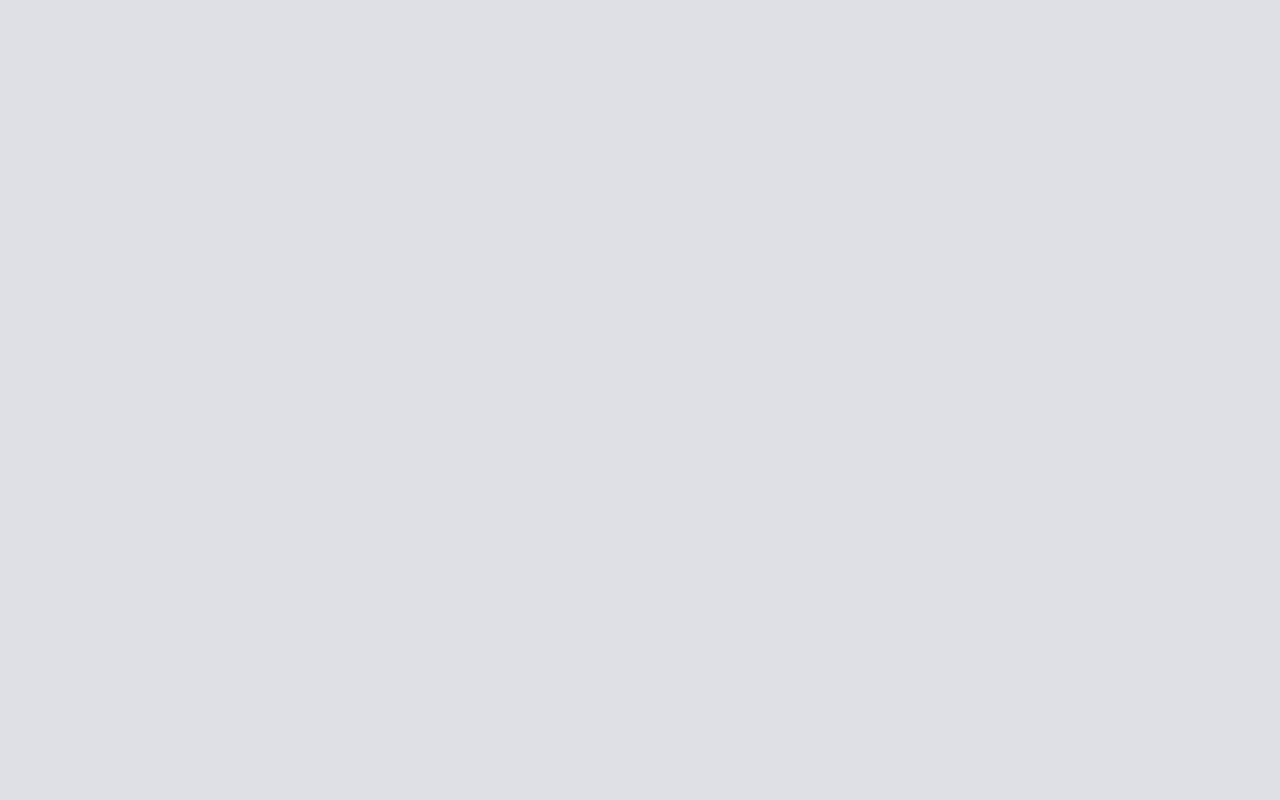
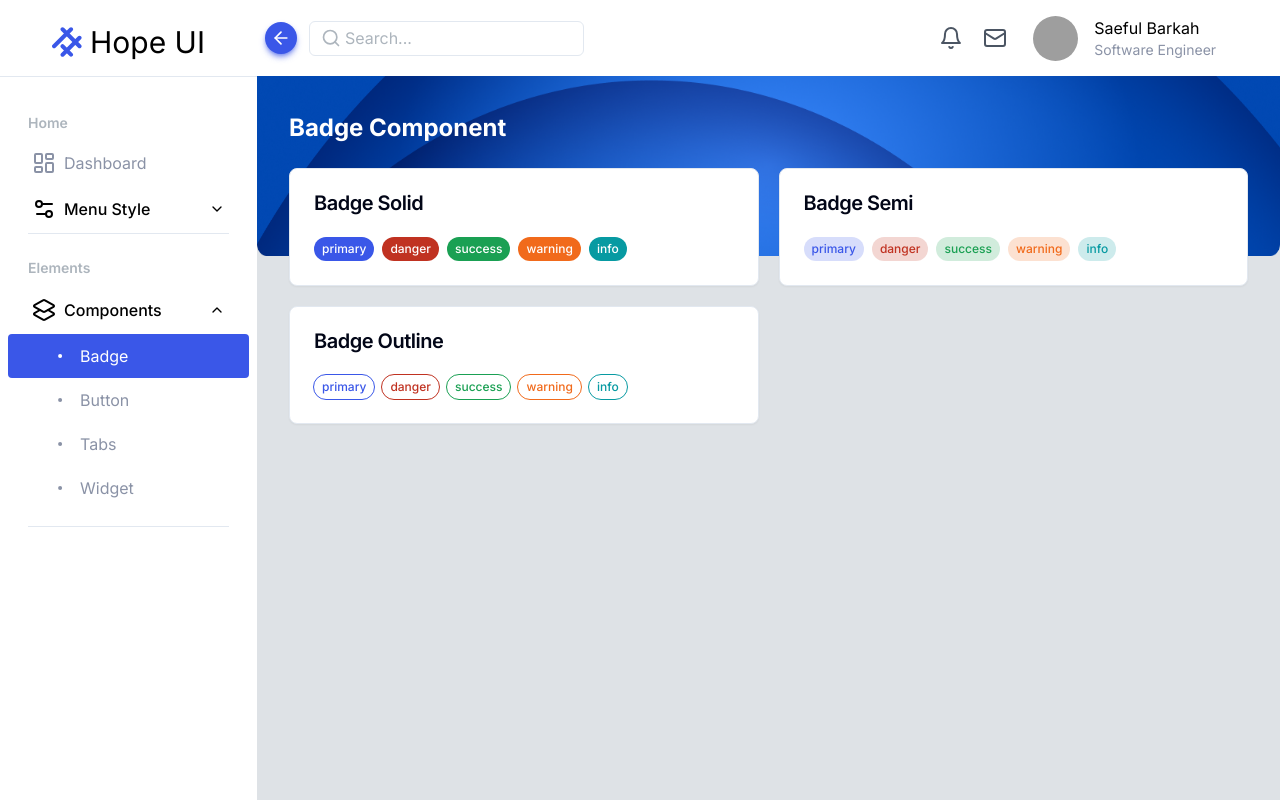
Before and after one commit to saefulbarkah/hope-ui-next, a Next.js app in the folder web/: page /ui/components/badge in a window 1280 px wide. Before the commit this address had no page. Built offline with nearby package versions, Linux system fonts and the light colour scheme; grey boxes are pictures that could not be loaded.

Commit message:
feat(badge): add component badge

```diff
--- /dev/null
+++ b/web/src/app/ui/components/badge/page.tsx
@@ -0,0 +1,15 @@
+import HeaderPage from "@/components/header/header-page";
+import { MainContent } from "@/components/layout";
+import { FeatureBadge } from "@/features/components";
+import React from "react";
+
+export default function page() {
+  return (
+    <>
+      <HeaderPage title="Badge Component" />
+      <MainContent>
+        <FeatureBadge />
+      </MainContent>
+    </>
+  );
+}
--- a/web/src/components/sidebar/sidebar.tsx
+++ b/web/src/components/sidebar/sidebar.tsx
@@ -15,77 +15,7 @@ import {
 import { cn } from "@/lib/utils";
 import { useLayoutStore } from "@/store/layout";
 import { AnimatePresence, Variants, motion } from "framer-motion";
-
-type menu = {
-  pageTitle: string;
-  items: {
-    label: string;
-    icon: React.ReactNode;
-    url: LinkProps["href"] | null;
-    as?: string;
-    prefix?: string;
-    child?: {
-      label: string;
-      icon?: React.ReactNode;
-      url: string | URL;
-    }[];
-  }[];
-};
-
-const menus: menu[] = [
-  {
-    pageTitle: "Home",
-    items: [
-      {
-        label: "Dashboard",
-        icon: <LayoutDashboard />,
-        url: "/ui/dashboard",
-      },
-      {
-        label: "Menu Style",
-        icon: <Settings2 />,
-        url: null,
-        as: "menu-style",
-        child: [
-          {
-            label: "Example style 1",
-            url: "/#example-1",
-          },
-          {
-            label: "Example style 2",
-            url: "/#example-2",
-          },
-        ],
-      },
-    ],
-  },
-  {
-    pageTitle: "Elements",
-    items: [
-      {
-        label: "Components",
-        icon: <Layers2 />,
-        url: null,
-        as: "example",
-        prefix: "/ui/components",
-        child: [
-          {
-            label: "Button",
-            url: "/button",
-          },
-          {
-            label: "Tabs",
-            url: "/tabs",
-          },
-          {
-            label: "Widget",
-            url: "/widget",
-          },
-        ],
-      },
-    ],
-  },
-];
+import { routeMenus } from "@/config/route";
 
 export const Sidebar = () => {
   const { sidebarOpen, toggleSidebar } = useLayoutStore((state) => state);
@@ -102,7 +32,7 @@ export const Sidebar = () => {
   };
 
   useEffect(() => {
-    menus.flatMap((menu) =>
+    routeMenus.flatMap((menu) =>
       menu.items
         .filter((item) => (item.child ? item.child : undefined))
         .flatMap((item) =>
@@ -140,7 +70,7 @@ export const Sidebar = () => {
             </div>
             <Separator />
             <div className="mt-5 px-2">
-              {menus.map((menu, menuIndex) => (
+              {routeMenus.map((menu, menuIndex) => (
                 <div key={menuIndex} className="mt-2">
                   <MenuTitle>{menu.pageTitle}</MenuTitle>
                   <Accordion
--- /dev/null
+++ b/web/src/components/ui/badge.tsx
@@ -0,0 +1,30 @@
+"use client";
+
+import { VariantProps, cva } from "class-variance-authority";
+import React from "react";
+import { theme } from "../../theme/index";
+import { cn } from "@/lib/utils";
+
+const badgeVariants = cva(
+  "rounded-full select-none px-2 py-1 text-xs font-medium",
+  {
+    variants: {
+      variant: {
+        ...theme.colors,
+      },
+    },
+    defaultVariants: {
+      variant: "primary",
+    },
+  },
+);
+
+interface badge
+  extends React.HTMLAttributes<HTMLDivElement>,
+    VariantProps<typeof badgeVariants> {}
+
+export const Badge = ({ className, variant, children, ...props }: badge) => {
+  return (
+    <div className={cn(badgeVariants({ variant, className }))}>{children}</div>
+  );
+};
--- /dev/null
+++ b/web/src/config/route.tsx
@@ -0,0 +1,77 @@
+import { Layers2, LayoutDashboard, Settings2 } from "lucide-react";
+import { LinkProps } from "next/link";
+
+type menu = {
+  pageTitle: string;
+  items: {
+    label: string;
+    icon: React.ReactNode;
+    url: LinkProps["href"] | null;
+    as?: string;
+    prefix?: string;
+    child?: {
+      label: string;
+      icon?: React.ReactNode;
+      url: string | URL;
+    }[];
+  }[];
+};
+
+export const routeMenus: menu[] = [
+  {
+    pageTitle: "Home",
+    items: [
+      {
+        label: "Dashboard",
+        icon: <LayoutDashboard />,
+        url: "/ui/dashboard",
+      },
+      {
+        label: "Menu Style",
+        icon: <Settings2 />,
+        url: null,
+        as: "menu-style",
+        child: [
+          {
+            label: "Example style 1",
+            url: "/#example-1",
+          },
+          {
+            label: "Example style 2",
+            url: "/#example-2",
+          },
+        ],
+      },
+    ],
+  },
+  {
+    pageTitle: "Elements",
+    items: [
+      {
+        label: "Components",
+        icon: <Layers2 />,
+        url: null,
+        as: "example",
+        prefix: "/ui/components",
+        child: [
+          {
+            label: "Badge",
+            url: "/badge",
+          },
+          {
+            label: "Button",
+            url: "/button",
+          },
+          {
+            label: "Tabs",
+            url: "/tabs",
+          },
+          {
+            label: "Widget",
+            url: "/widget",
+          },
+        ],
+      },
+    ],
+  },
+];
--- /dev/null
+++ b/web/src/features/components/badge/feature-badge.tsx
@@ -0,0 +1,70 @@
+import { Badge } from "@/components/ui/badge";
+import { Card, CardContent, CardHeader, CardTitle } from "@/components/ui/card";
+import React from "react";
+
+const BadgeSolid = () => {
+  return (
+    <Card>
+      <CardHeader>
+        <CardTitle>Badge Solid</CardTitle>
+      </CardHeader>
+      <CardContent>
+        <div className="flex items-center gap-2">
+          <Badge>primary</Badge>
+          <Badge variant={"danger"}>danger</Badge>
+          <Badge variant={"success"}>success</Badge>
+          <Badge variant={"warning"}>warning</Badge>
+          <Badge variant={"info"}>info</Badge>
+        </div>
+      </CardContent>
+    </Card>
+  );
+};
+
+const BadgeSemi = () => {
+  return (
+    <Card>
+      <CardHeader>
+        <CardTitle>Badge Semi</CardTitle>
+      </CardHeader>
+      <CardContent>
+        <div className="flex items-center gap-2">
+          <Badge variant={"semi-primary"}>primary</Badge>
+          <Badge variant={"semi-danger"}>danger</Badge>
+          <Badge variant={"semi-success"}>success</Badge>
+          <Badge variant={"semi-warning"}>warning</Badge>
+          <Badge variant={"semi-info"}>info</Badge>
+        </div>
+      </CardContent>
+    </Card>
+  );
+};
+
+const BadgeOutline = () => {
+  return (
+    <Card>
+      <CardHeader>
+        <CardTitle>Badge Outline</CardTitle>
+      </CardHeader>
+      <CardContent>
+        <div className="flex items-center gap-2">
+          <Badge variant={"outline-primary"}>primary</Badge>
+          <Badge variant={"outline-danger"}>danger</Badge>
+          <Badge variant={"outline-success"}>success</Badge>
+          <Badge variant={"outline-warning"}>warning</Badge>
+          <Badge variant={"outline-info"}>info</Badge>
+        </div>
+      </CardContent>
+    </Card>
+  );
+};
+
+export const FeatureBadge = () => {
+  return (
+    <div className="grid grid-cols-1 gap-5 lg:grid-cols-2">
+      <BadgeSolid />
+      <BadgeSemi />
+      <BadgeOutline />
+    </div>
+  );
+};
--- a/web/src/features/components/index.ts
+++ b/web/src/features/components/index.ts
@@ -1,3 +1,4 @@
 export * from "./tabs/feature-tab";
 export * from "./button/feature-button";
 export * from "./widget/feature-widget";
+export * from "./badge/feature-badge";
--- a/web/src/theme/color.ts
+++ b/web/src/theme/color.ts
@@ -1,9 +1,16 @@
 const solidColor = {
-  primary: "bg-primary",
-  danger: "bg-danger",
-  warning: "bg-warning",
-  info: "bg-info",
-  success: "bg-success",
+  primary: "bg-primary text-white",
+  danger: "bg-danger text-white",
+  warning: "bg-warning text-white",
+  info: "bg-info text-white",
+  success: "bg-success text-white",
+};
+const outlineColor = {
+  "outline-primary": "outline outline-[1px] outline-primary text-primary",
+  "outline-danger": "outline outline-[1px] outline-danger text-danger",
+  "outline-warning": "outline outline-[1px] outline-warning text-warning",
+  "outline-info": "outline outline-[1px] outline-info text-info",
+  "outline-success": "outline outline-[1px] outline-success text-success",
 };
 const semiColor = {
   "semi-primary": "bg-primary/20 text-primary",
@@ -16,4 +23,5 @@ const semiColor = {
 export const colors = {
   ...semiColor,
   ...solidColor,
+  ...outlineColor,
 };
```
